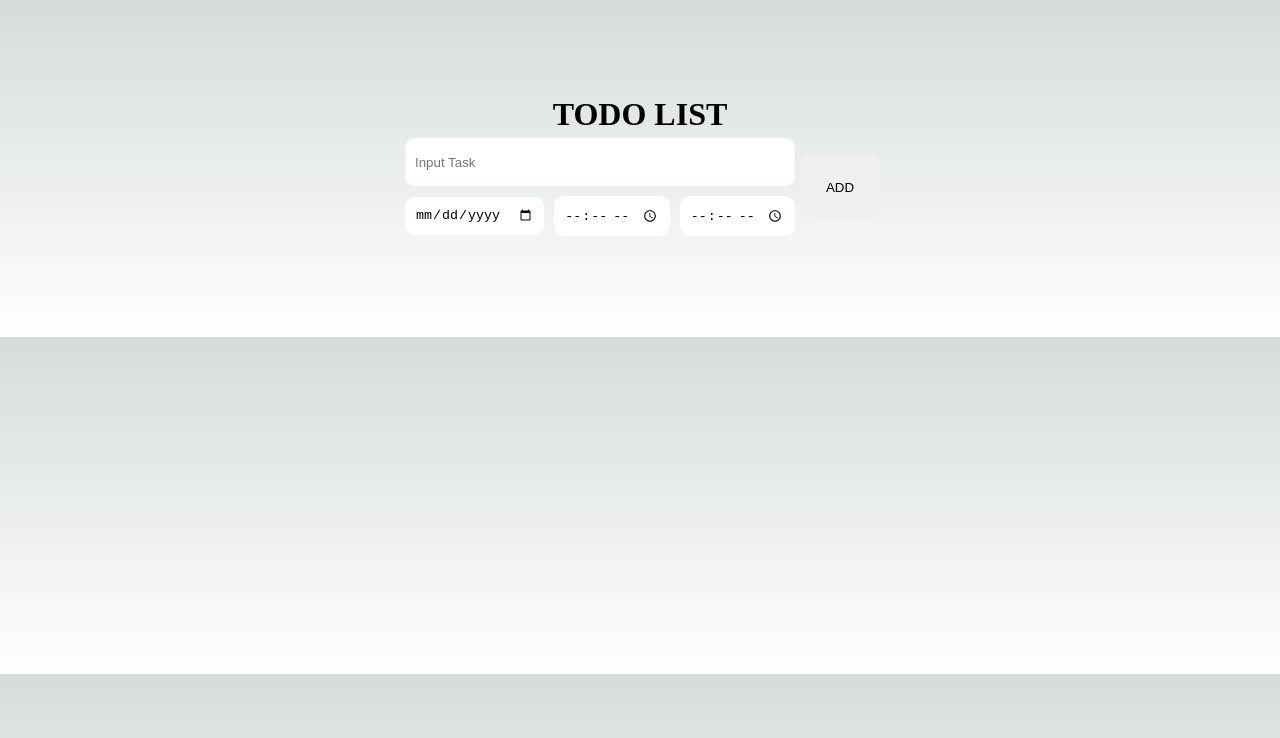
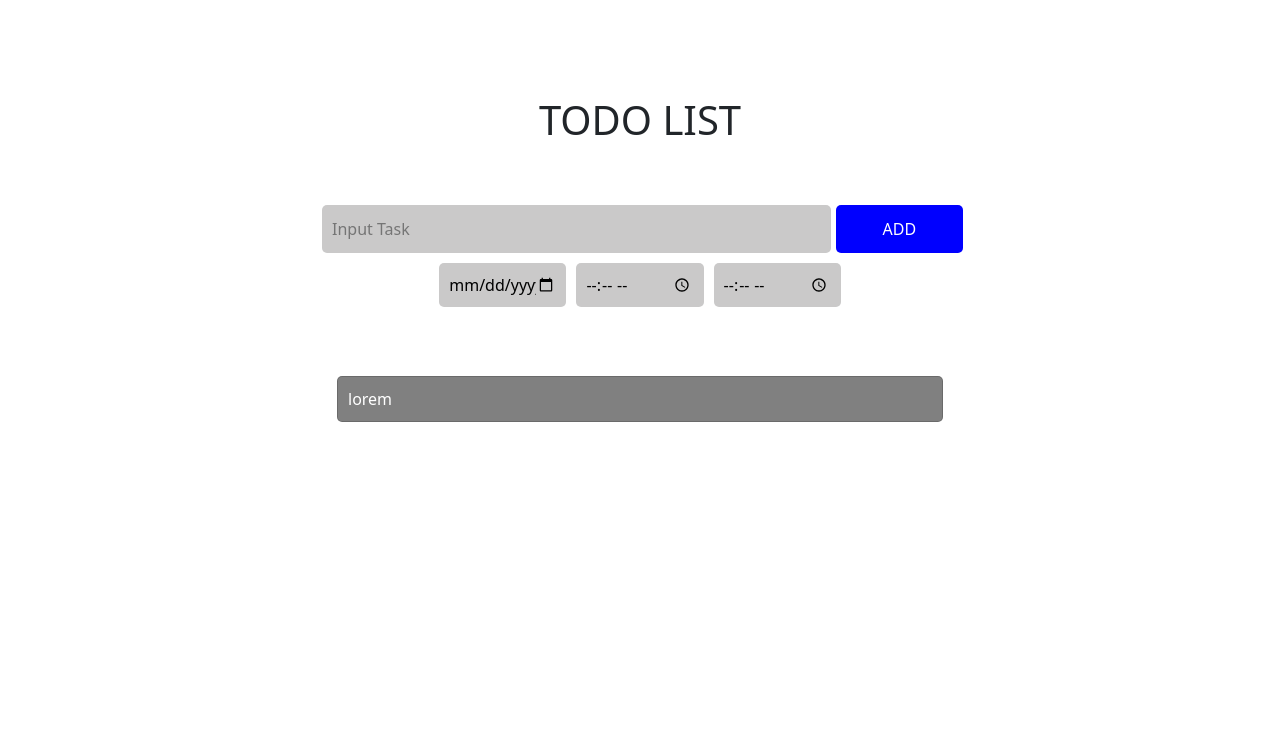
Before and after one commit to NdelliPeter/Todoapp-next.js, a Next.js app: page / in a window 1280 px wide. Shown: the top 738 px of the page. Built offline with nearby package versions, Linux system fonts and the light colour scheme.

Commit message:
upload design

```diff
--- a/package.json
+++ b/package.json
@@ -10,8 +10,12 @@
   },
   "dependencies": {
     "@next/font": "13.1.2",
+    "bootstrap": "^5.2.3",
     "next": "13.1.2",
     "react": "18.2.0",
     "react-dom": "18.2.0"
+  },
+  "devDependencies": {
+    "sass": "^1.57.1"
   }
 }
--- a/src/pages/index.js
+++ b/src/pages/index.js
@@ -2,6 +2,7 @@ import Head from 'next/head'
 import Image from 'next/image'
 import { Inter } from '@next/font/google'
 import styles from '@/styles/Home.module.css'
+import 'bootstrap/dist/css/bootstrap.css'
 
 
 const inter = Inter({ subsets: ['latin'] })
@@ -17,19 +18,28 @@ export default function Home() {
       </Head>
       <main className={styles.main}>
         <h1>TODO LIST</h1>
-        <div className={styles.addTask}>
-          <div>
-            <div className={styles.taskInput}>
-              <input type={'string'} placeholder={'Input Task'} />
+        <div className='container-fluid mt-5 d-flex justify-content-center align-items-center'>
+          <div className='row justify-content-center align-items-center'>
+            <input className='col-sm-8 col-md-8 col-lg-8 ' id={styles.inputTask} type={'string'} placeholder={'Input Task'} />
+            <button className='col-sm-2 col-md-2 col-lg-2' id={styles.addBtn}>ADD</button>
+
+              <input className='col-sm-4 col-md-2 col-lg-2' id={styles.otherInput} type={'date'} placeholder={'Date'} />
+              <input className='col-sm-4 col-md-2 col-lg-2' id={styles.otherInput} type={'time'} placeholder={'Start Time'} />
+              <input className='col-sm-4 col-md-2 col-lg-2' id={styles.otherInput} type={'time'} placeholder={'End Time'} />
+          </div>
+
+        </div>
+
+
+
+        <div className='container-fluid p-3 mt-5'>
+          <div className='row justify-content-center align-items-center'>
+            <div className='col-sm-9 col-md-7 col-lg-7'>
+              <div className='card' id={styles.list}>
+                <text>lorem</text>
+              </div>
+
             </div>
-            <div className={styles.otherInput}>
-              <input type={'date'} placeholder={'Date'} />
-              <input type={'time'} placeholder={'Start Time'} />
-              <input type={'time'} placeholder={'End Time'} />
-            </div>
-          </div>
-          <div className={styles.addBtn}>
-            <button>ADD</button>
           </div>
         </div>
 
--- a/src/styles/Home.module.css
+++ b/src/styles/Home.module.css
@@ -7,44 +7,41 @@
   /* min-height: 100vh; */
 }
 
-.addTask{
-  display: flex;
-  justify-content: center;
-  align-items: center;
-}
 
 .taskInput{
  display: flex;
  width:50vh;
  /* height: 2rem; */
 }
-.taskInput input{
-  width: 100%;
+#inputTask{
   height: 3rem;
   border: 0mm;
-  border-radius: 10px;
+  border-radius: 5px;
   margin: 5px;
   padding: 10px;
+ background-color: rgb(202, 201, 201);
 }
 
-.otherInput{
-  display: flex;
-  justify-content: center;
-  align-items: center;
-  width:50vh;
 
-}
-.otherInput input{
+#otherInput{
   margin: 5px;
-  width: 35%;
   border: 0mm;
-  border-radius: 10px;
+  border-radius: 5px;
   padding: 10px;
+ background-color: rgb(202, 201, 201);
 }
 
-.addBtn button{
+#addBtn{
   border: 0mm;
-  width: 5rem;
-  height: 4rem;
-  border-radius: 10px;
+  height: 3rem;
+  border-radius: 5px;
+ background-color: blue;
+ color: white;
 }
+
+#list{
+  border-radius: 5px;
+  padding: 10px;
+  background-color: gray;
+  color: white;
+}
--- a/src/styles/globals.css
+++ b/src/styles/globals.css
@@ -1,4 +1,4 @@
-:root {
+/* :root {
   --max-width: 1100px;
   --border-radius: 12px;
   --font-mono: ui-monospace, Menlo, Monaco, 'Cascadia Mono', 'Segoe UI Mono',
@@ -104,4 +104,4 @@ a {
   html {
     color-scheme: dark;
   }
-}
+} */
```
Also changed, not shown: 1 other file (tests, documents, lock files or other folders).
